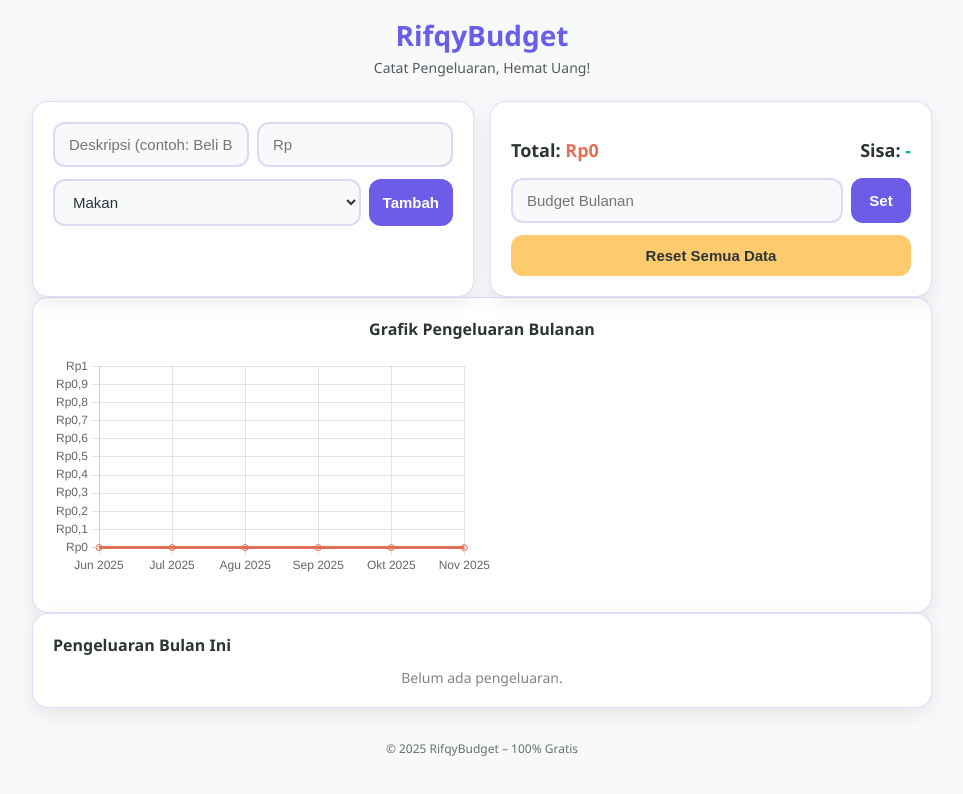
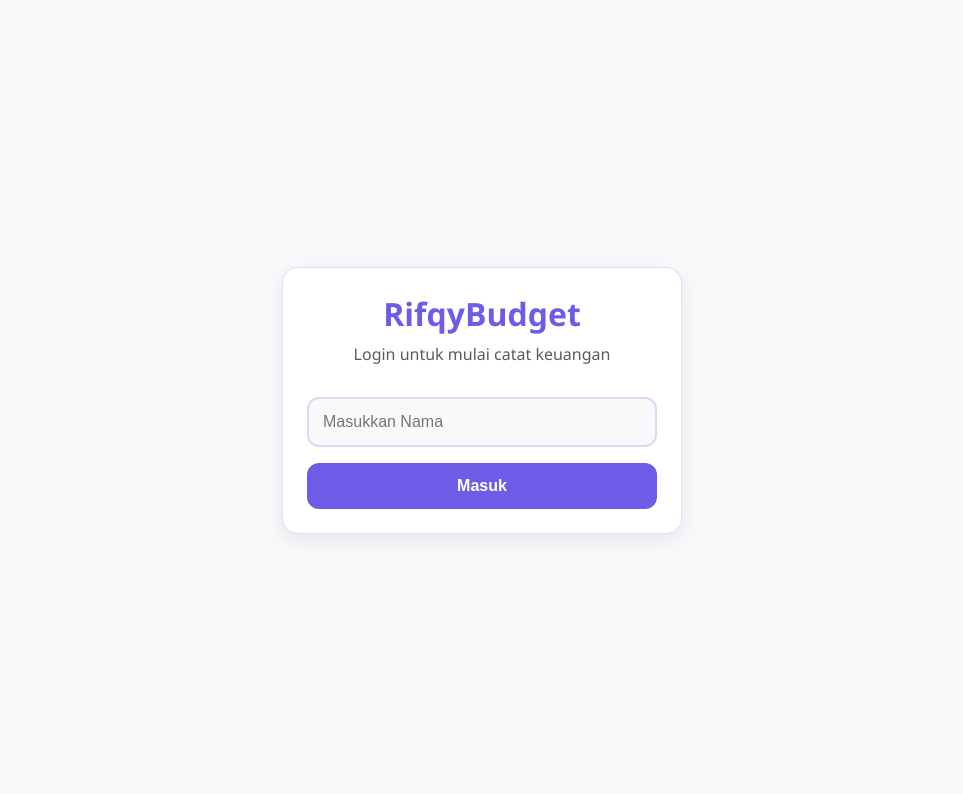
Before and after one commit to rydevs29/RifqyBudget, a plain HTML site: page index.html in a window 1280 px wide. Shown: the whole page, without its empty margins (158-1121 px from the left). Drawn offline with nearby package versions, Linux system fonts and the light colour scheme.

Commit message:
Update index.html

```diff
--- a/index.html
+++ b/index.html
@@ -3,7 +3,7 @@
 <head>
   <meta charset="UTF-8">
   <meta name="viewport" content="width=device-width, initial-scale=1.0">
-  <title>RifqyBudget – Catat Keuangan</title>
+  <title>RifqyBudget – Login</title>
   <link rel="manifest" href="manifest.json">
   <link rel="icon" href="icon.png" type="image/png">
   <meta name="theme-color" content="#6c5ce7">
@@ -23,43 +23,63 @@
       :root { --bg: #2d3436; --card: #353b48; --text: #dfe6e9; --border: rgba(108,92,231,0.3); }
     }
     * { margin: 0; padding: 0; box-sizing: border-box; }
-    body { font-family: 'Segoe UI', sans-serif; background: var(--bg); color: var(--text); min-height: 100vh; padding: 16px; }
-    .container { max-width: 900px; margin: 0 auto; }
-    .header { text-align: center; margin-bottom: 24px; }
-    h1 { font-size: 28px; color: var(--primary); margin-bottom: 4px; }
-    .subtitle { font-size: 14px; opacity: 0.8; }
+    body { font-family: 'Segoe UI', sans-serif; background: var(--bg); color: var(--text); min-height: 100vh; display: flex; align-items: center; justify-content: center; padding: 16px; }
+
+    .container { width: 100%; max-width: 900px; }
+    .header { text-align: center; margin-bottom: 32px; }
+    h1 { font-size: 32px; color: var(--primary); }
+    .subtitle { font-size: 16px; opacity: 0.8; margin-top: 8px; }
 
     .grid { display: grid; gap: 16px; grid-template-columns: 1fr; }
     @media (min-width: 768px) { .grid { grid-template-columns: 1fr 1fr; } }
 
-    .card { background: var(--card); border-radius: 16px; padding: 20px; box-shadow: 0 6px 20px rgba(0,0,0,0.08); border: 1px solid var(--border); }
-    .input-group { display: flex; gap: 8px; margin-bottom: 12px; flex-wrap: wrap; }
-    input, select, button { padding: 12px 14px; border-radius: 12px; font-size: 15px; }
+    .card { background: var(--card); border-radius: 16px; padding: 24px; box-shadow: 0 6px 20px rgba(0,0,0,0.08); border: 1px solid var(--border); }
+    .input-group { display: flex; gap: 8px; margin-bottom: 16px; flex-wrap: wrap; }
+    input, select, button { padding: 14px; border-radius: 12px; font-size: 16px; }
     input, select { border: 2px solid var(--border); background: var(--bg); color: var(--text); flex: 1; min-width: 100px; }
     button { background: var(--primary); color: white; border: none; cursor: pointer; font-weight: 600; min-width: 80px; }
     button:hover { opacity: 0.9; }
-    .btn-reset { background: var(--warning); color: #2d3436; margin-top: 12px; width: 100%; font-weight: 600; }
+    .btn-reset { background: var(--warning); color: #2d3436; margin-top: 16px; width: 100%; font-weight: 600; }
 
-    .stats { display: flex; justify-content: space-between; font-size: 18px; font-weight: bold; margin: 16px 0; }
+    .stats { display: flex; justify-content: space-between; font-size: 20px; font-weight: bold; margin: 16px 0; }
     .total-expense { color: var(--danger); }
     .remaining { color: var(--success); }
 
-    .chart-container { height: 220px; margin: 16px 0; }
-    .expense-item { display: flex; justify-content: space-between; padding: 10px 0; border-bottom: 1px solid var(--border); font-size: 14px; }
+    .chart-container { height: 240px; margin: 16px 0; }
+    .expense-item { display: flex; justify-content: space-between; padding: 12px 0; border-bottom: 1px solid var(--border); font-size: 15px; }
     .expense-amount { font-weight: 600; color: var(--danger); }
 
-    .budget-input { display: flex; gap: 8px; margin-top: 12px; }
+    .budget-input { display: flex; gap: 8px; margin-top: 16px; }
     .budget-input input { flex: 1; }
     .budget-input button { min-width: 60px; }
 
-    footer { text-align: center; margin-top: 32px; font-size: 12px; opacity: 0.7; }
+    .login-card { max-width: 400px; margin: 0 auto; text-align: center; }
+    .login-card input { width: 100%; margin-bottom: 16px; }
+    .login-card button { width: 100%; }
+
+    .hidden { display: none; }
+    footer { text-align: center; margin-top: 40px; font-size: 12px; opacity: 0.7; }
   </style>
 </head>
 <body>
-  <div class="container">
+
+  <!-- LOGIN PAGE -->
+  <div id="login-page" class="container">
+    <div class="login-card card">
+      <div class="header">
+        <h1>RifqyBudget</h1>
+        <p class="subtitle">Login untuk mulai catat keuangan</p>
+      </div>
+      <input type="text" id="username" placeholder="Masukkan Nama" autocomplete="off">
+      <button onclick="login()">Masuk</button>
+    </div>
+  </div>
+
+  <!-- MAIN APP (HIDDEN AWALNYA) -->
+  <div id="app" class="container hidden">
     <div class="header">
       <h1>RifqyBudget</h1>
-      <p class="subtitle">Catat Pengeluaran, Hemat Uang!</p>
+      <p class="subtitle">Selamat datang, <span id="user-name"></span>!</p>
     </div>
 
     <div class="grid">
@@ -92,32 +112,86 @@
           <button onclick="setBudget()">Set</button>
         </div>
         <button class="btn-reset" onclick="resetAll()">Reset Semua Data</button>
+        <button style="margin-top:8px; background:#e74c3c; width:100%;" onclick="logout()">Logout</button>
       </div>
     </div>
 
-    <!-- GRAFIK BULANAN -->
+    <!-- GRAFIK -->
     <div class="card">
-      <h3 style="text-align:center; margin-bottom:12px; font-size:16px;">Grafik Pengeluaran Bulanan</h3>
+      <h3 style="text-align:center; margin-bottom:12px; font-size:17px;">Grafik Pengeluaran Bulanan</h3>
       <div class="chart-container">
         <canvas id="monthlyChart"></canvas>
       </div>
     </div>
 
-    <!-- DAFTAR PENGELUARAN -->
+    <!-- LIST -->
     <div class="card">
-      <h3 style="margin-bottom:12px; font-size:16px;">Pengeluaran Bulan Ini</h3>
+      <h3 style="margin-bottom:12px; font-size:17px;">Pengeluaran Bulan Ini</h3>
       <div id="expenses-list">
-        <div style="text-align:center; opacity:0.6; font-size:14px;">Belum ada pengeluaran.</div>
+        <div style="text-align:center; opacity:0.6; font-size:15px;">Belum ada pengeluaran.</div>
       </div>
     </div>
 
-    <footer>© 2025 RifqyBudget – 100% Gratis</footer>
+    <footer>© 2025 RifqyBudget – Hanya untuk <span id="footer-name"></span></footer>
   </div>
 
   <script>
-    let expenses = JSON.parse(localStorage.getItem('rifqyBudget') || '[]');
-    let budget = parseInt(localStorage.getItem('rifqyBudgetLimit') || '0');
+    let currentUser = null;
+    let expenses = [];
+    let budget = 0;
     let monthlyChart;
+
+    // Cek login
+    function checkLogin() {
+      const saved = localStorage.getItem('rifqyBudget_user');
+      if (saved) {
+        currentUser = saved;
+        document.getElementById('login-page').classList.add('hidden');
+        document.getElementById('app').classList.remove('hidden');
+        document.getElementById('user-name').textContent = currentUser;
+        document.getElementById('footer-name').textContent = currentUser;
+        loadUserData();
+      }
+    }
+
+    // Login
+    function login() {
+      const name = document.getElementById('username').value.trim();
+      if (!name) return alert('Masukkan nama dulu!');
+      currentUser = name;
+      localStorage.setItem('rifqyBudget_user', name);
+      document.getElementById('login-page').classList.add('hidden');
+      document.getElementById('app').classList.remove('hidden');
+      document.getElementById('user-name').textContent = name;
+      document.getElementById('footer-name').textContent = name;
+      loadUserData();
+    }
+
+    // Logout
+    function logout() {
+      if (confirm('Yakin ingin logout?')) {
+        currentUser = null;
+        localStorage.removeItem('rifqyBudget_user');
+        document.getElementById('app').classList.add('hidden');
+        document.getElementById('login-page').classList.remove('hidden');
+        document.getElementById('username').value = '';
+      }
+    }
+
+    // Load data per user
+    function loadUserData() {
+      const key = `rifqyBudget_${currentUser}`;
+      expenses = JSON.parse(localStorage.getItem(key) || '[]');
+      budget = parseInt(localStorage.getItem(`${key}_limit`) || '0');
+      updateUI();
+    }
+
+    // Save data
+    function saveData() {
+      const key = `rifqyBudget_${currentUser}`;
+      localStorage.setItem(key, JSON.stringify(expenses));
+      localStorage.setItem(`${key}_limit`, budget);
+    }
 
     function getMonthKey(date) {
       const d = new Date(date);
@@ -131,9 +205,9 @@
       if (!desc || !amount) return alert('Isi deskripsi & jumlah!');
 
       expenses.push({ desc, amount, category, date: new Date().toISOString() });
-      localStorage.setItem('rifqyBudget', JSON.stringify(expenses));
       document.getElementById('desc').value = '';
       document.getElementById('amount').value = '';
+      saveData();
       updateUI();
     }
 
@@ -141,19 +215,18 @@
       const val = parseInt(document.getElementById('budget').value);
       if (!val) return;
       budget = val;
-      localStorage.setItem('rifqyBudgetLimit', budget);
       document.getElementById('budget').value = '';
+      saveData();
       updateUI();
     }
 
     function resetAll() {
-      if (confirm('Yakin ingin menghapus SEMUA data pengeluaran dan budget?')) {
+      if (confirm('Yakin hapus SEMUA data pengeluaran dan budget?')) {
         expenses = [];
         budget = 0;
-        localStorage.removeItem('rifqyBudget');
-        localStorage.removeItem('rifqyBudgetLimit');
+        saveData();
         updateUI();
-        alert('Semua data telah direset!');
+        alert('Data telah direset!');
       }
     }
 
@@ -167,7 +240,7 @@
 
       const list = document.getElementById('expenses-list');
       if (monthExpenses.length === 0) {
-        list.innerHTML = '<div style="text-align:center; opacity:0.6; font-size:14px;">Belum ada pengeluaran.</div>';
+        list.innerHTML = '<div style="text-align:center; opacity:0.6; font-size:15px;">Belum ada pengeluaran.</div>';
       } else {
         list.innerHTML = monthExpenses.map(e => `
           <div class="expense-item">
@@ -177,6 +250,7 @@
         `).join('');
       }
 
+      // Grafik
       const months = [];
       const data = [];
       for (let i = 5; i >= 0; i--) {
@@ -184,37 +258,20 @@
         d.setMonth(d.getMonth() - i);
         const key = getMonthKey(d);
         months.push(d.toLocaleDateString('id-ID', { month: 'short', year: 'numeric' }));
-        const monthTotal = expenses
-          .filter(e => getMonthKey(e.date) === key)
-          .reduce((a, c) => a + c.amount, 0);
+        const monthTotal = expenses.filter(e => getMonthKey(e.date) === key).reduce((a, c) => a + c.amount, 0);
         data.push(monthTotal);
       }
 
       if (monthlyChart) monthlyChart.destroy();
       monthlyChart = new Chart(document.getElementById('monthlyChart'), {
         type: 'line',
-        data: {
-          labels: months,
-          datasets: [{
-            label: 'Pengeluaran',
-            data: data,
-            borderColor: '#e17055',
-            backgroundColor: 'rgba(225,112,85,0.1)',
-            fill: true,
-            tension: 0.3
-          }]
-        },
-        options: {
-          responsive: true,
-          plugins: { legend: { display: false } },
-          scales: {
-            y: { beginAtZero: true, ticks: { callback: v => 'Rp' + v.toLocaleString('id-ID') } }
-          }
-        }
+        data: { labels: months, datasets: [{ label: 'Pengeluaran', data, borderColor: '#e17055', backgroundColor: 'rgba(225,112,85,0.1)', fill: true, tension: 0.3 }] },
+        options: { responsive: true, plugins: { legend: { display: false } }, scales: { y: { beginAtZero: true, ticks: { callback: v => 'Rp' + v.toLocaleString('id-ID') } } } }
       });
     }
 
-    updateUI();
+    // INIT
+    checkLogin();
   </script>
 </body>
-</html>
+        </html>
```
